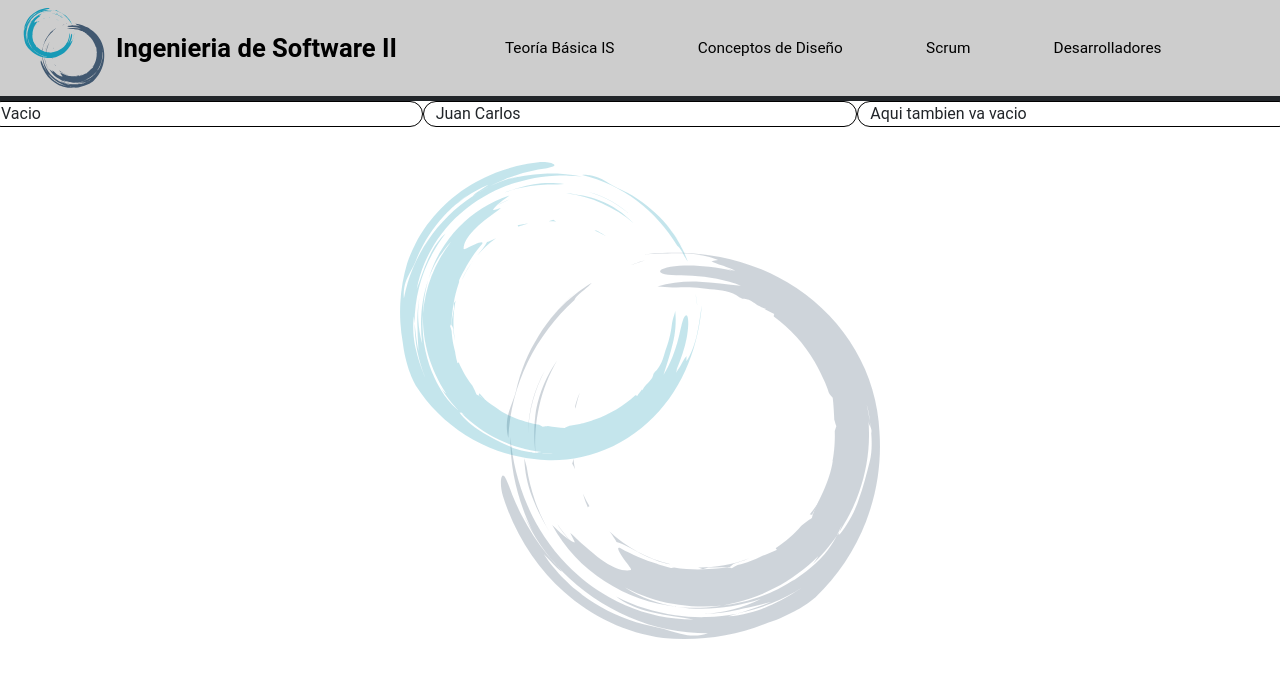
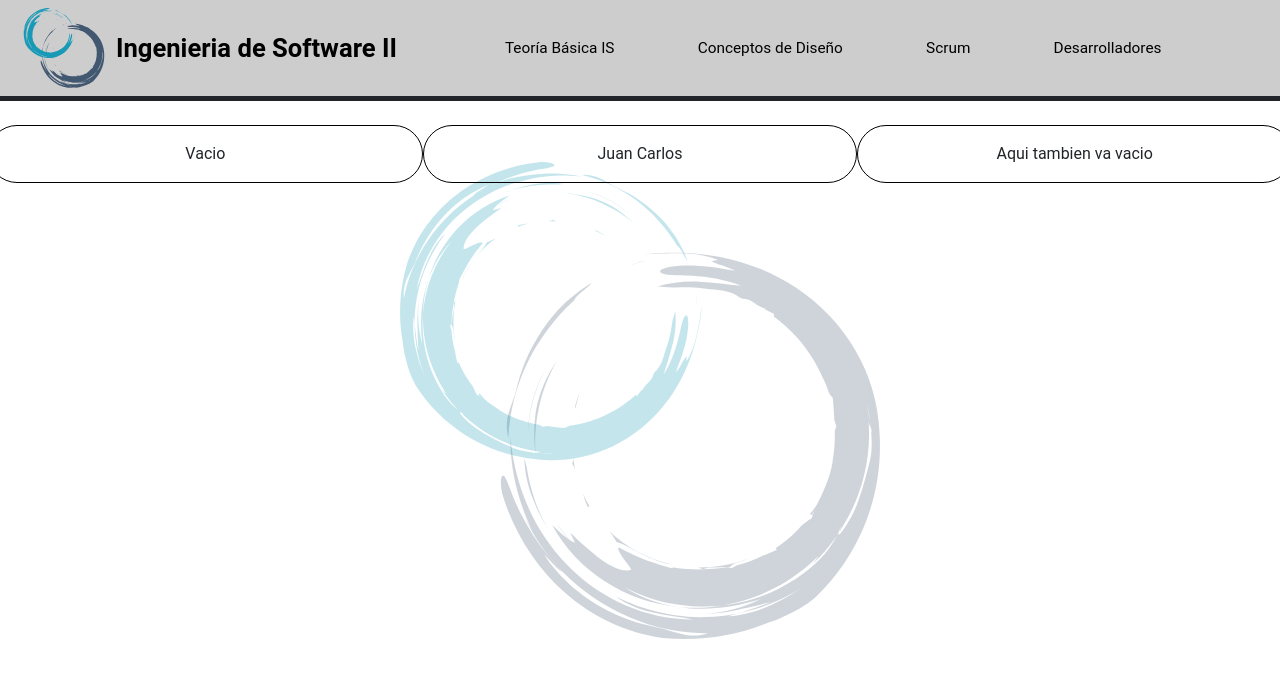
Before and after one commit to LanIkari/IS2_SCRUM_LosSeguidoresDeJesus, an Angular app in the folder IS-Scrum/: page /juan in a window 1280 px wide. Shown: the top 678 px of the page. Built offline with nearby package versions, Linux system fonts and the light colour scheme.

Commit message:
Correción de Estilos 2

```diff
--- a/IS-Scrum/src/styles.css
+++ b/IS-Scrum/src/styles.css
@@ -134,7 +134,12 @@ li.dropdown-item {
 }
 
 .container-prueba {
+  margin-top: 3vh;
+  margin-bottom: 3vh;
+  padding: 2vh 2vw 2vh 2vw;
   background-color: transparent;
   border: 1px solid black;
   border-radius: 40px;
+  align-content: center;
+  text-align: center;
 }
```
